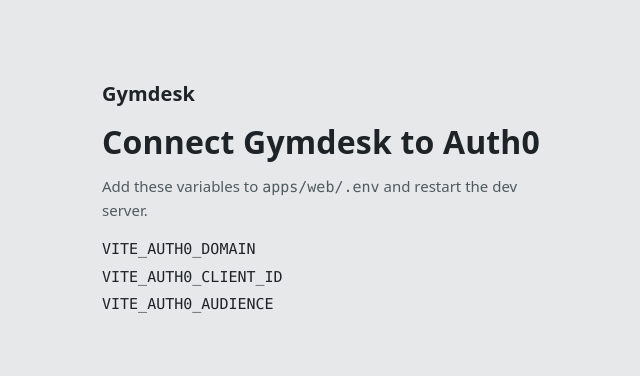
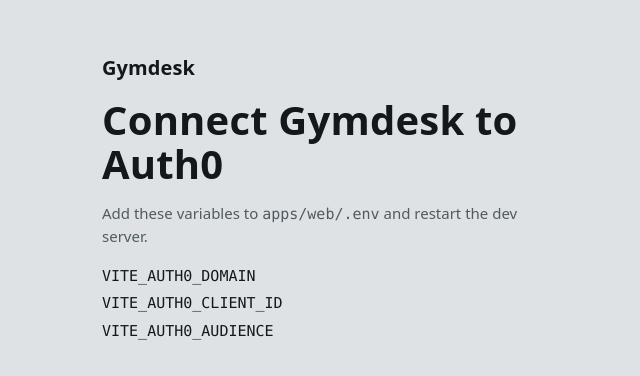
Before and after one commit to ostap-kuzbyt/gymdesk, a React (Vite) app in the folder apps/web/: page / in a window 1280 px wide. Shown: the part 202-578 px from the top of the page, without its empty margins (314-954 px from the left). Built offline with nearby package versions, Linux system fonts and the light colour scheme; no server answers.

Commit message:
style(web): iron palette, square corners and framed tables
Concrete background with chalk surfaces and firmer borders, black primary actions (yellow on the dark theme), a smaller corner radius and tables that sit in a bordered panel with a muted header row.

```diff
--- a/apps/web/src/components/ui/table.tsx
+++ b/apps/web/src/components/ui/table.tsx
@@ -3,7 +3,10 @@
 
 function Table({ className, ...props }: React.ComponentProps<"table">) {
   return (
-    <div data-slot="table-container" className="relative w-full overflow-x-auto">
+    <div
+      data-slot="table-container"
+      className="relative w-full overflow-x-auto rounded-md border border-border bg-card"
+    >
       <table
         data-slot="table"
         className={cn("w-full caption-bottom text-sm", className)}
@@ -14,7 +17,13 @@
 }
 
 function TableHeader({ className, ...props }: React.ComponentProps<"thead">) {
-  return <thead data-slot="table-header" className={cn("[&_tr]:border-b", className)} {...props} />;
+  return (
+    <thead
+      data-slot="table-header"
+      className={cn("bg-muted/70 [&_tr]:border-b", className)}
+      {...props}
+    />
+  );
 }
 
 function TableBody({ className, ...props }: React.ComponentProps<"tbody">) {
@@ -42,7 +51,7 @@
     <tr
       data-slot="table-row"
       className={cn(
-        "border-b transition-colors hover:bg-muted/50 has-aria-expanded:bg-muted/50 data-[state=selected]:bg-muted",
+        "border-b transition-colors hover:bg-accent has-aria-expanded:bg-accent data-[state=selected]:bg-muted",
         className,
       )}
       {...props}
@@ -55,7 +64,7 @@
     <th
       data-slot="table-head"
       className={cn(
-        "h-10 px-2 text-left align-middle font-medium whitespace-nowrap text-foreground [&:has([role=checkbox])]:pr-0",
+        "h-10 px-3 text-left align-middle text-xs font-medium whitespace-nowrap text-muted-foreground [&:has([role=checkbox])]:pr-0",
         className,
       )}
       {...props}
@@ -67,7 +76,10 @@
   return (
     <td
       data-slot="table-cell"
-      className={cn("p-2 align-middle whitespace-nowrap [&:has([role=checkbox])]:pr-0", className)}
+      className={cn(
+        "px-3 py-2.5 align-middle whitespace-nowrap [&:has([role=checkbox])]:pr-0",
+        className,
+      )}
       {...props}
     />
   );
--- a/apps/web/src/index.css
+++ b/apps/web/src/index.css
@@ -27,6 +27,8 @@
   --color-border: var(--border);
   --color-input: var(--input);
   --color-ring: var(--ring);
+  --color-rubber: var(--rubber);
+  --color-chalk: var(--chalk);
 
   --color-plate-green: var(--plate-green);
   --color-plate-green-foreground: var(--plate-green-foreground);
@@ -57,25 +59,27 @@
 }
 
 :root {
-  --radius: 0.5rem;
+  --radius: 0.25rem;
 
-  --background: #e6e8ea;
-  --foreground: #1d2327;
-  --card: #fafaf9;
-  --card-foreground: #1d2327;
-  --popover: #fafaf9;
-  --popover-foreground: #1d2327;
-  --primary: #1f5fbf;
-  --primary-foreground: #ffffff;
+  --background: #dfe2e4;
+  --foreground: #14181b;
+  --card: #fbfbfa;
+  --card-foreground: #14181b;
+  --popover: #fbfbfa;
+  --popover-foreground: #14181b;
+  --primary: #14181b;
+  --primary-foreground: #fbfbfa;
   --secondary: #d5d9dd;
   --secondary-foreground: #1d2327;
-  --muted: #dde0e3;
+  --muted: #d3d7da;
   --muted-foreground: #4f5a61;
-  --accent: #d3e0f4;
-  --accent-foreground: #143f82;
+  --accent: #e3e6e8;
+  --accent-foreground: #14181b;
   --destructive: #c9302b;
-  --border: #cbd0d4;
-  --input: #bcc3c8;
+  --border: #b4bbc0;
+  --input: #a7afb5;
+  --rubber: #101417;
+  --chalk: #f1f0eb;
   --ring: #1f5fbf;
 
   --plate-green: #1b7f42;
@@ -93,22 +97,22 @@
 }
 
 .dark {
-  --background: #101417;
+  --background: #0d1114;
   --foreground: #e7eaec;
   --card: #171d21;
   --card-foreground: #e7eaec;
   --popover: #1b2227;
   --popover-foreground: #e7eaec;
-  --primary: #5b93e8;
-  --primary-foreground: #0b1220;
+  --primary: #f2c230;
+  --primary-foreground: #1a1400;
   --secondary: #242c32;
   --secondary-foreground: #e7eaec;
   --muted: #1f262b;
   --muted-foreground: #9aa4ab;
-  --accent: #1e2d45;
-  --accent-foreground: #b9d0f5;
+  --accent: #232b31;
+  --accent-foreground: #e7eaec;
   --destructive: #ef6a63;
-  --border: #2a3238;
+  --border: #2f383e;
   --input: #38424a;
   --ring: #5b93e8;
 
@@ -161,7 +165,7 @@
   }
 
   h1 {
-    font-size: 2rem;
+    font-size: 2.5rem;
   }
 
   h2 {
```
